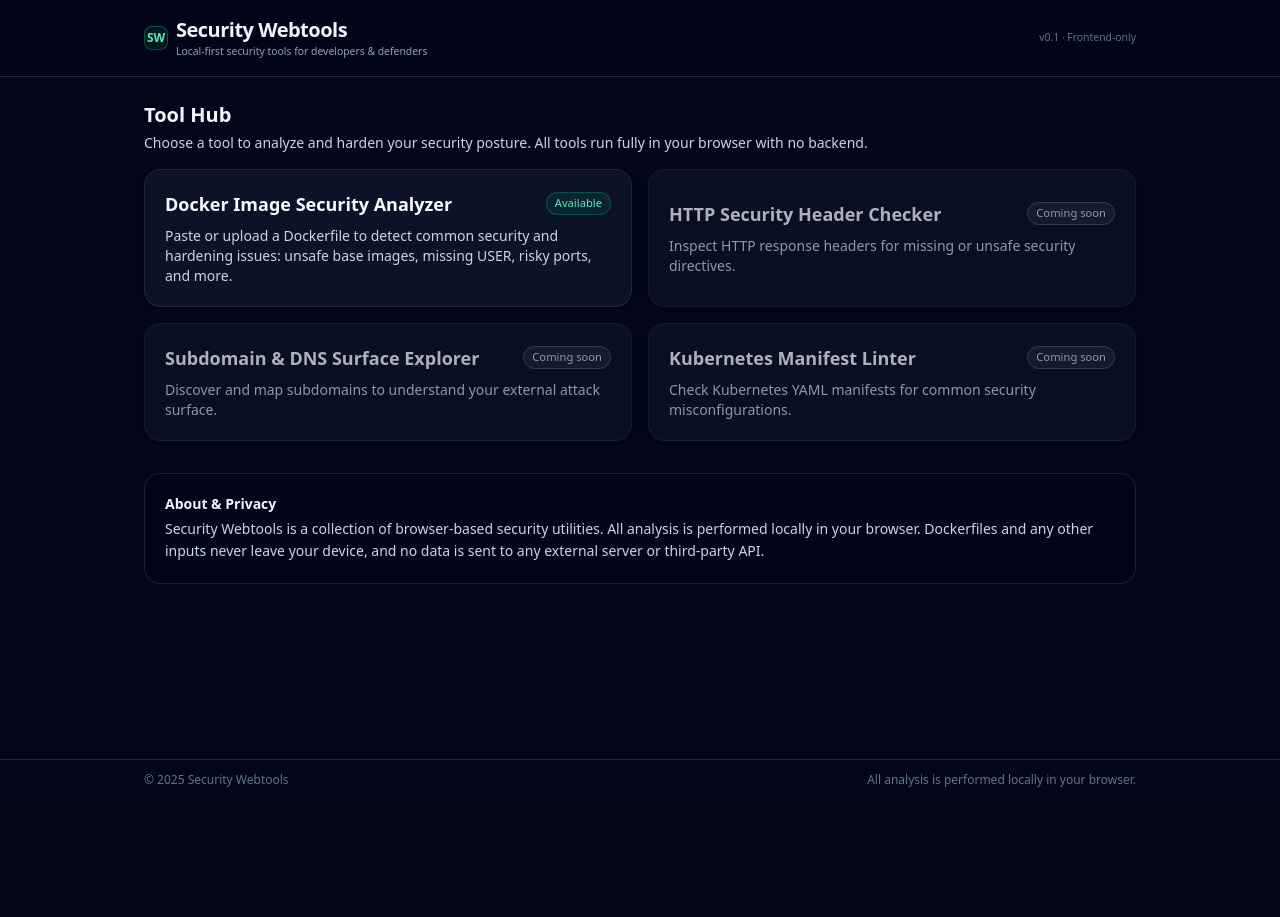
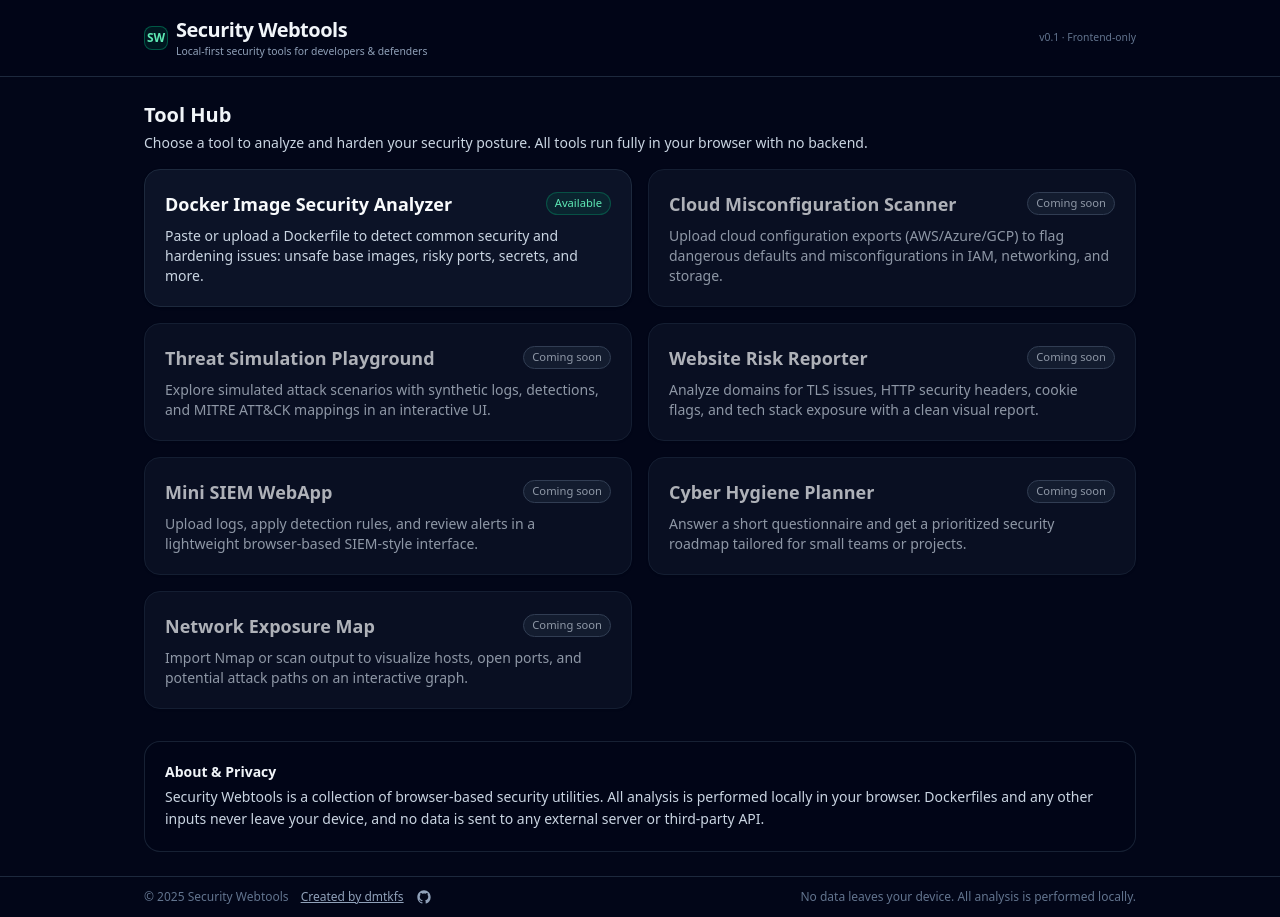
Before and after one commit to dmtkfs/security-webtools, a React (Vite) app: page / in a window 1280 px wide. Before the commit the page ends 800 px from the top, so only its background shows below. Built offline with nearby package versions, Linux system fonts and the light colour scheme.

Commit message:
feat: update hub and footer

```diff
--- a/src/components/Layout.jsx
+++ b/src/components/Layout.jsx
@@ -51,10 +51,53 @@ function Layout({ children, activeToolName, onHomeClick }) {
 
       <footer className="border-t border-slate-800 text-xs text-slate-500">
         <div className="max-w-5xl mx-auto px-4 py-3 flex flex-col sm:flex-row sm:items-center sm:justify-between gap-2">
-          <span>© {new Date().getFullYear()} Security Webtools</span>
-          <span>All analysis is performed locally in your browser.</span>
+
+          <div className="flex flex-wrap items-center gap-3">
+            <span>© {new Date().getFullYear()} Security Webtools</span>
+
+            <a
+              href="https://github.com/dmtkfs"
+              target="_blank"
+              rel="noopener noreferrer"
+              className="text-slate-400 hover:text-slate-200 underline"
+              title="View author profile"
+            >
+              Created by dmtkfs
+            </a>
+
+            <a
+              href="https://github.com/dmtkfs/security-webtools"
+              target="_blank"
+              rel="noopener noreferrer"
+              className="inline-flex items-center text-slate-400 hover:text-slate-200"
+              title="View repository on GitHub"
+            >
+              {/* GitHub Icon */}
+              <svg
+                xmlns="http://www.w3.org/2000/svg"
+                viewBox="0 0 24 24"
+                fill="currentColor"
+                className="w-4 h-4"
+              >
+                <path
+                  fillRule="evenodd"
+                  d="M12 2C6.48 2 2 6.586 2 12.255c0 4.503 2.865 8.319 6.839 9.676.5.093.683-.223.683-.496
+                    0-.245-.009-.894-.014-1.754-2.782.624-3.369-1.37-3.369-1.37-.455-1.178-1.11-1.492-1.11-1.492-.908-.637.07-.624.07-.624
+                    1.004.072 1.532 1.064 1.532 1.064.893 1.576 2.341 1.121 2.912.857.092-.665.35-1.121.636-1.379-2.22-.262-4.555-1.136-4.555-5.053
+                    0-1.115.39-2.028 1.03-2.741-.104-.263-.447-1.323.098-2.757 0 0 .84-.275 2.75 1.048A9.39 9.39 0 0112 6.83c.85.004
+                    1.705.116 2.501.34 1.909-1.323 2.748-1.048 2.748-1.048.547 1.434.204 2.494.1 2.757.64.713 1.028 1.626 1.028 2.741
+                    0 3.928-2.339 4.787-4.566 5.044.359.32.679.949.679 1.915 0 1.382-.013 2.495-.013 2.834 0 .275.18.594.688.493
+                    3.97-1.36 6.833-5.175 6.833-9.675C22 6.586 17.523 2 12 2z"
+                  clipRule="evenodd"
+                />
+              </svg>
+            </a>
+          </div>
+
+          <span>No data leaves your device. All analysis is performed locally.</span>
         </div>
-      </footer>
+</footer>
+
     </div>
   )
 }
--- a/src/pages/Home.jsx
+++ b/src/pages/Home.jsx
@@ -17,25 +17,40 @@ function Home({ onSelectTool }) {
         <div className="grid gap-4 sm:grid-cols-2">
           <ToolCard
             title="Docker Image Security Analyzer"
-            description="Paste or upload a Dockerfile to detect common security and hardening issues: unsafe base images, missing USER, risky ports, and more."
+            description="Paste or upload a Dockerfile to detect common security and hardening issues: unsafe base images, risky ports, secrets, and more."
             status="available"
             onClick={() => onSelectTool('docker-analyzer')}
           />
 
-          {/* Future tools */}
+          {/* Roadmap tools – coming soon */}
           <ToolCard
-            title="HTTP Security Header Checker"
-            description="Inspect HTTP response headers for missing or unsafe security directives."
+            title="Cloud Misconfiguration Scanner"
+            description="Upload cloud configuration exports (AWS/Azure/GCP) to flag dangerous defaults and misconfigurations in IAM, networking, and storage."
             status="coming-soon"
           />
           <ToolCard
-            title="Subdomain & DNS Surface Explorer"
-            description="Discover and map subdomains to understand your external attack surface."
+            title="Threat Simulation Playground"
+            description="Explore simulated attack scenarios with synthetic logs, detections, and MITRE ATT&CK mappings in an interactive UI."
             status="coming-soon"
           />
           <ToolCard
-            title="Kubernetes Manifest Linter"
-            description="Check Kubernetes YAML manifests for common security misconfigurations."
+            title="Website Risk Reporter"
+            description="Analyze domains for TLS issues, HTTP security headers, cookie flags, and tech stack exposure with a clean visual report."
+            status="coming-soon"
+          />
+          <ToolCard
+            title="Mini SIEM WebApp"
+            description="Upload logs, apply detection rules, and review alerts in a lightweight browser-based SIEM-style interface."
+            status="coming-soon"
+          />
+          <ToolCard
+            title="Cyber Hygiene Planner"
+            description="Answer a short questionnaire and get a prioritized security roadmap tailored for small teams or projects."
+            status="coming-soon"
+          />
+          <ToolCard
+            title="Network Exposure Map"
+            description="Import Nmap or scan output to visualize hosts, open ports, and potential attack paths on an interactive graph."
             status="coming-soon"
           />
         </div>
```
